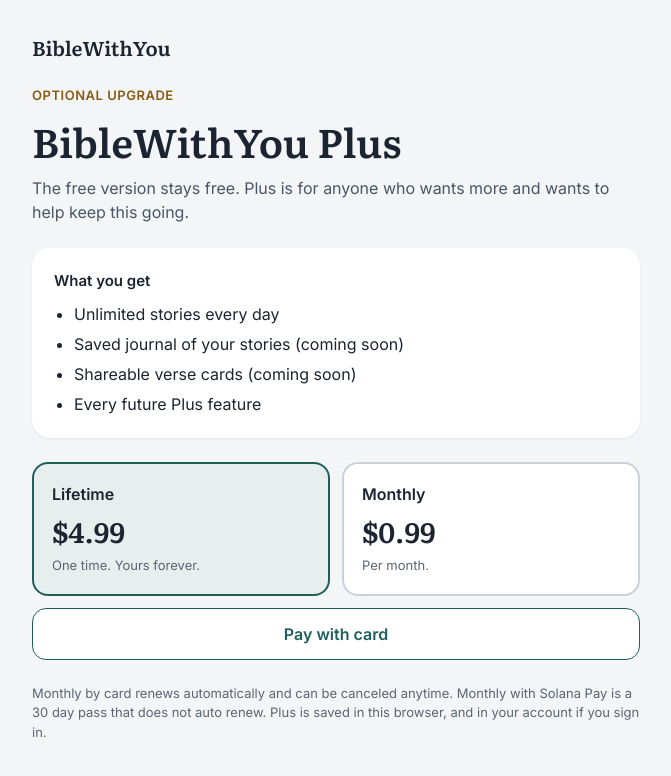
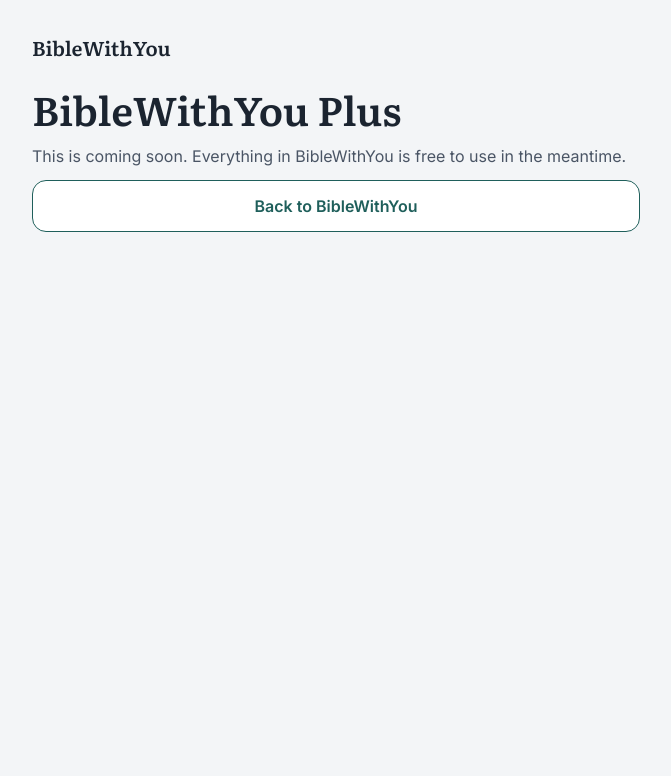
Before and after one commit to EGait/biblewithyou, a Next.js app: page /plus in a window 1280 px wide. Shown: the top 776 px of the page, without its empty margins (304-975 px from the left). Built offline with nearby package versions, Linux system fonts and the light colour scheme; no server answers.

Commit message:
Pause Plus, donations and accounts behind PLUS_LIVE; add SETUP.md
Co-Authored-By: Claude Opus 5.5 <noreply@anthropic.com>

```diff
--- a/app/donate/page.tsx
+++ b/app/donate/page.tsx
@@ -1,6 +1,8 @@
 import Link from "next/link";
 import { DONATION_MAX, DONATION_MIN, DONATION_PRESETS, donationConfig } from "@/lib/pricing";
 import { solanaEnabled, stripeEnabled } from "@/lib/stripe";
+import ComingSoon from "@/components/ComingSoon";
+import { PLUS_LIVE } from "@/lib/features";
 import DonateClient from "./DonateClient";
 
 export const metadata = { title: "Donate | BibleWithYou" };
@@ -8,6 +10,7 @@ export const dynamic = "force-dynamic";
 
 export default async function DonatePage({ searchParams }: { searchParams: Promise<Record<string, string>> }) {
   const sp = await searchParams;
+  if (!PLUS_LIVE) return <ComingSoon title="Support BibleWithYou" />;
   const { causePct, devPct, causeName } = donationConfig();
   return (
     <main className="wrap">
--- a/app/plus/page.tsx
+++ b/app/plus/page.tsx
@@ -1,6 +1,8 @@
 import Link from "next/link";
 import { PLANS } from "@/lib/pricing";
 import { solanaEnabled, stripeEnabled } from "@/lib/stripe";
+import ComingSoon from "@/components/ComingSoon";
+import { PLUS_LIVE } from "@/lib/features";
 import PlusClient from "./PlusClient";
 
 export const metadata = { title: "Plus | BibleWithYou" };
@@ -8,6 +10,7 @@ export const dynamic = "force-dynamic";
 
 export default async function PlusPage({ searchParams }: { searchParams: Promise<Record<string, string>> }) {
   const sp = await searchParams;
+  if (!PLUS_LIVE) return <ComingSoon title="BibleWithYou Plus" />;
   return (
     <main className="wrap">
       <Link href="/" className="brand">BibleWithYou</Link>
--- /dev/null
+++ b/components/ComingSoon.tsx
@@ -0,0 +1,15 @@
+import Link from "next/link";
+
+// Shown on Plus and Donate while PLUS_LIVE is off.
+export default function ComingSoon({ title }: { title: string }) {
+  return (
+    <main className="wrap">
+      <Link href="/" className="brand">BibleWithYou</Link>
+      <div className="stack">
+        <h1>{title}</h1>
+        <p className="muted">This is coming soon. Everything in BibleWithYou is free to use in the meantime.</p>
+        <Link className="btn ghost" href="/">Back to BibleWithYou</Link>
+      </div>
+    </main>
+  );
+}
--- /dev/null
+++ b/lib/features.ts
@@ -0,0 +1,4 @@
+// One switch for Plus, donations, and accounts (accounts only exist to keep Plus across devices).
+// false: no payment buttons, no sign in, no Plus/Donate/Account links. The core app is unaffected.
+// true: everything comes back, as long as the matching env vars are set (see SETUP.md).
+export const PLUS_LIVE = false;
--- a/lib/stripe.ts
+++ b/lib/stripe.ts
@@ -1,4 +1,5 @@
 import Stripe from "stripe";
+import { PLUS_LIVE } from "@/lib/features";
 
 let client: Stripe | null = null;
 
@@ -9,5 +10,5 @@ export function stripe(): Stripe {
   return client;
 }
 
-export const stripeEnabled = () => Boolean(process.env.STRIPE_SECRET_KEY);
-export const solanaEnabled = () => Boolean(process.env.SOLANA_MERCHANT_WALLET);
+export const stripeEnabled = () => PLUS_LIVE && Boolean(process.env.STRIPE_SECRET_KEY);
+export const solanaEnabled = () => PLUS_LIVE && Boolean(process.env.SOLANA_MERCHANT_WALLET);
--- a/lib/supabase.ts
+++ b/lib/supabase.ts
@@ -1,6 +1,7 @@
 import { createServerClient } from "@supabase/ssr";
 import { createClient, type SupabaseClient, type User } from "@supabase/supabase-js";
 import { cookies } from "next/headers";
+import { PLUS_LIVE } from "@/lib/features";
 
 // Supabase is used server side only. Keys never reach the browser.
 // Accounts are optional: when these env vars are missing, the app works as before.
@@ -8,7 +9,8 @@ import { cookies } from "next/headers";
 const url = () => process.env.SUPABASE_URL || "";
 const publishableKey = () => process.env.SUPABASE_PUBLISHABLE_KEY || "";
 
-export const accountsEnabled = () => Boolean(url() && publishableKey() && process.env.SUPABASE_SECRET_KEY);
+export const accountsEnabled = () =>
+  PLUS_LIVE && Boolean(url() && publishableKey() && process.env.SUPABASE_SECRET_KEY);
 
 // Acts as the visitor, using their session cookie. Use in route handlers.
 export async function sessionClient(): Promise<SupabaseClient> {
```
Also changed, not shown: app/page.tsx (+11 -4 lines), 2 other files (tests, documents, lock files or other folders).
